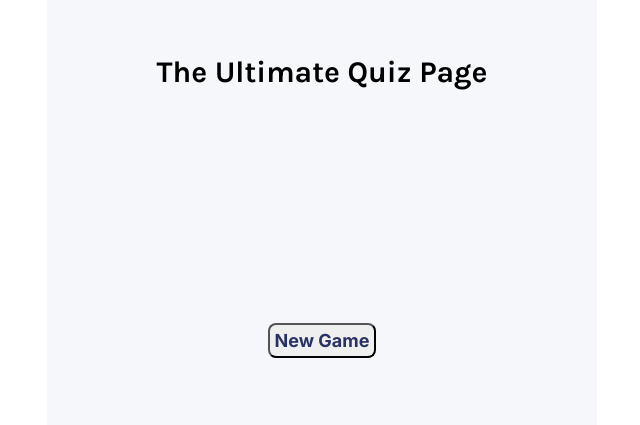
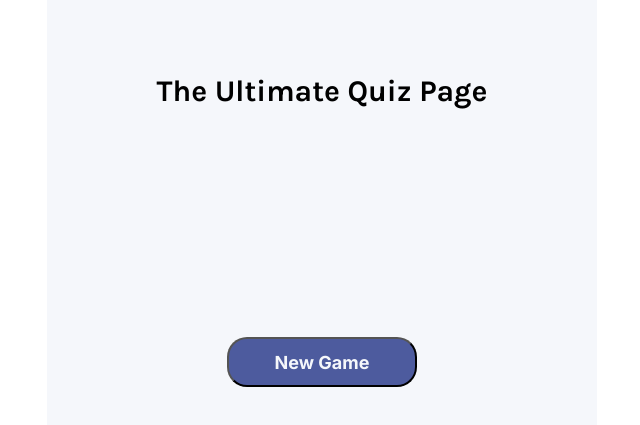
Before and after one commit to mgmacdougall/quizzical, a React (Vite) app: page / in a window 1280 px wide. Shown: the part 187-612 px from the top of the page, without its empty margins (318-958 px from the left). Built offline with nearby package versions, Linux system fonts and the light colour scheme.

Commit message:
Styling fixes

```diff
--- a/src/index.css
+++ b/src/index.css
@@ -10,6 +10,7 @@ div#root {
   margin-left: auto;
   margin-right: auto;
   background-color: #F5F7FB;
+  margin-top: 2rem;
 }
 
 div#root h1 {
@@ -28,7 +29,8 @@ div#root h1 {
   text-align: center;
 }
 
-#root>div>button {
+#newGame,
+#calcScore {
   background-color: #4D5B9E;
   color: #F5F7FB;
   width: 190px;
@@ -46,6 +48,12 @@ div#root h1 {
   flex-direction: row;
   justify-content: space-between;
   padding: 0 10px;
+}
+
+.flex-center {
+  display: flex;
+  justify-content: space-evenly;
+  align-items: center;
 }
 
 .active {
```
